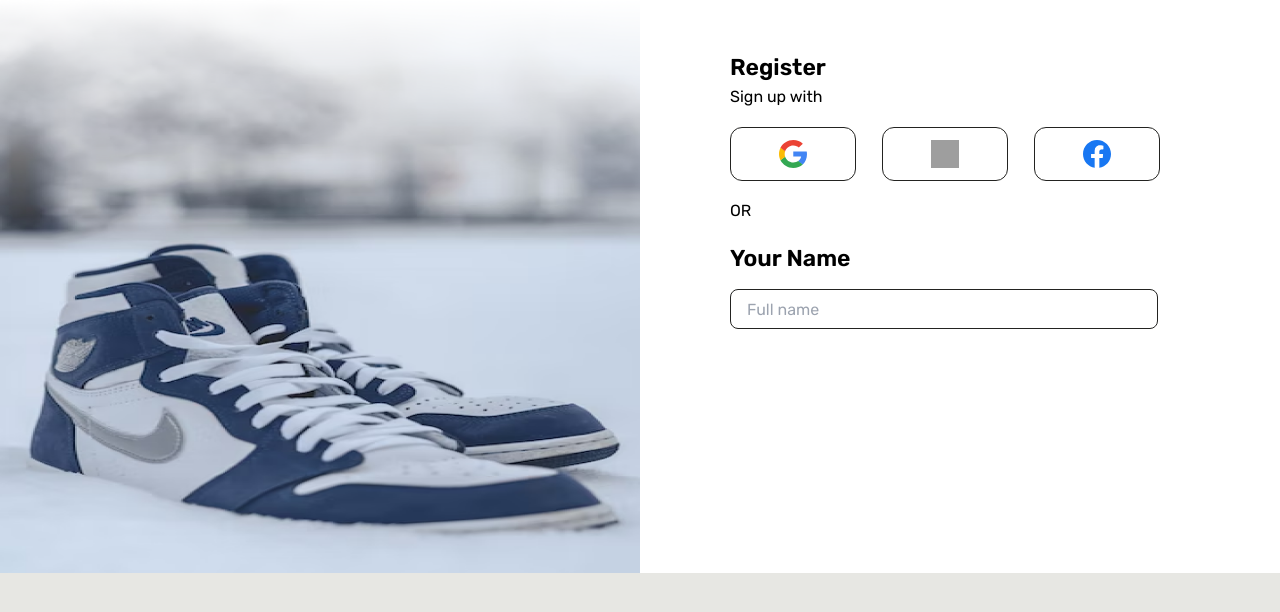
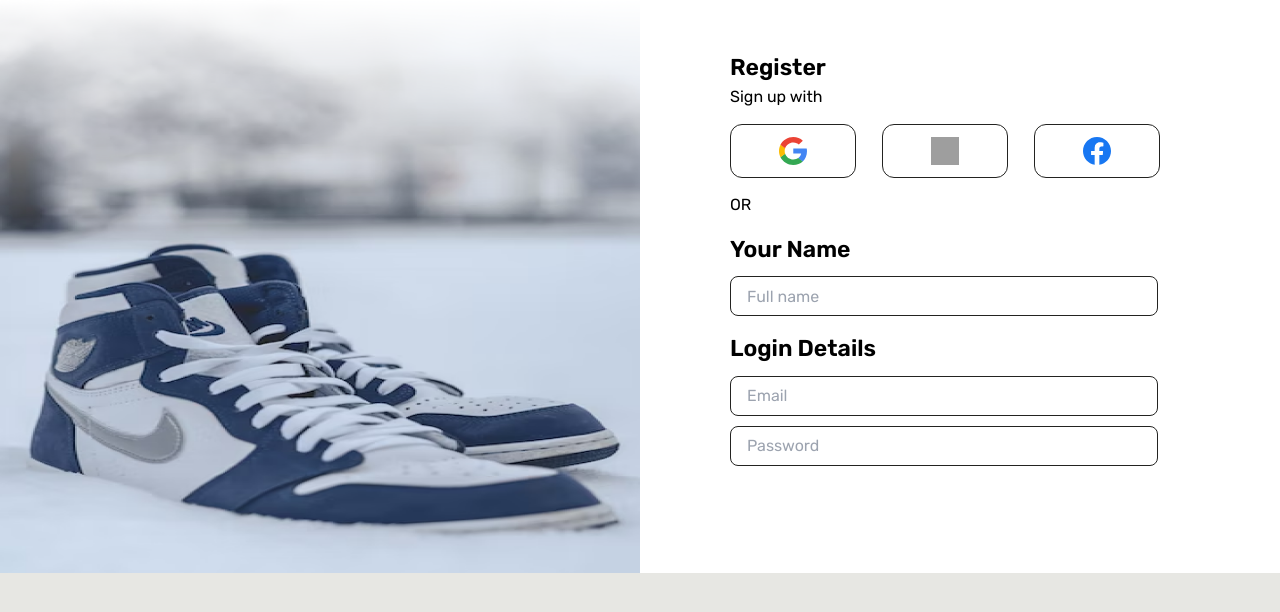
Before and after one commit to Avishekraut/Keekzstore, a React (Create React App) app in the folder keekz/: page / in a window 1280 px wide. Shown: the top 612 px of the page. Built offline with nearby package versions, Linux system fonts and the light colour scheme; grey boxes are pictures that could not be loaded.

Commit message:
added the required inputs to the Signup component and also updated the css

```diff
--- a/keekz/src/css/style.css
+++ b/keekz/src/css/style.css
@@ -321,7 +321,7 @@ button img {
   padding: 0px 40px;
   flex-direction: column;
   align-items: flex-start;
-  gap: 18px;
+  gap: 15px;
 }
 
 .register-container h1 {
@@ -351,11 +351,11 @@ button img {
   width: 28px;
 }
 
-.personal-details{
+.personal-details, .login-details{
   display: flex;
   flex-direction: column;
   align-items: flex-start;
-  gap: 14px;
+  gap: 10px;
 }
 
 input{
@@ -365,6 +365,7 @@ input{
   border: 1px solid var(--color-darkGray);
   width: 428px;
 }
+
 
 @media screen and (max-width: 600px) {
   .names,
--- a/keekz/src/pages/Signup.jsx
+++ b/keekz/src/pages/Signup.jsx
@@ -18,6 +18,11 @@ const Signup = () => {
                 <h1>Your Name</h1>
                 <TextInputs type="text" placeholder="Full name"/>
             </div>
+            <div className="login-details">
+                <h1>Login Details</h1>
+                <TextInputs type="email" placeholder="Email"/>
+                <TextInputs type="password" placeholder="Password"/>
+            </div>
         </div>
     </div>
   )
```
